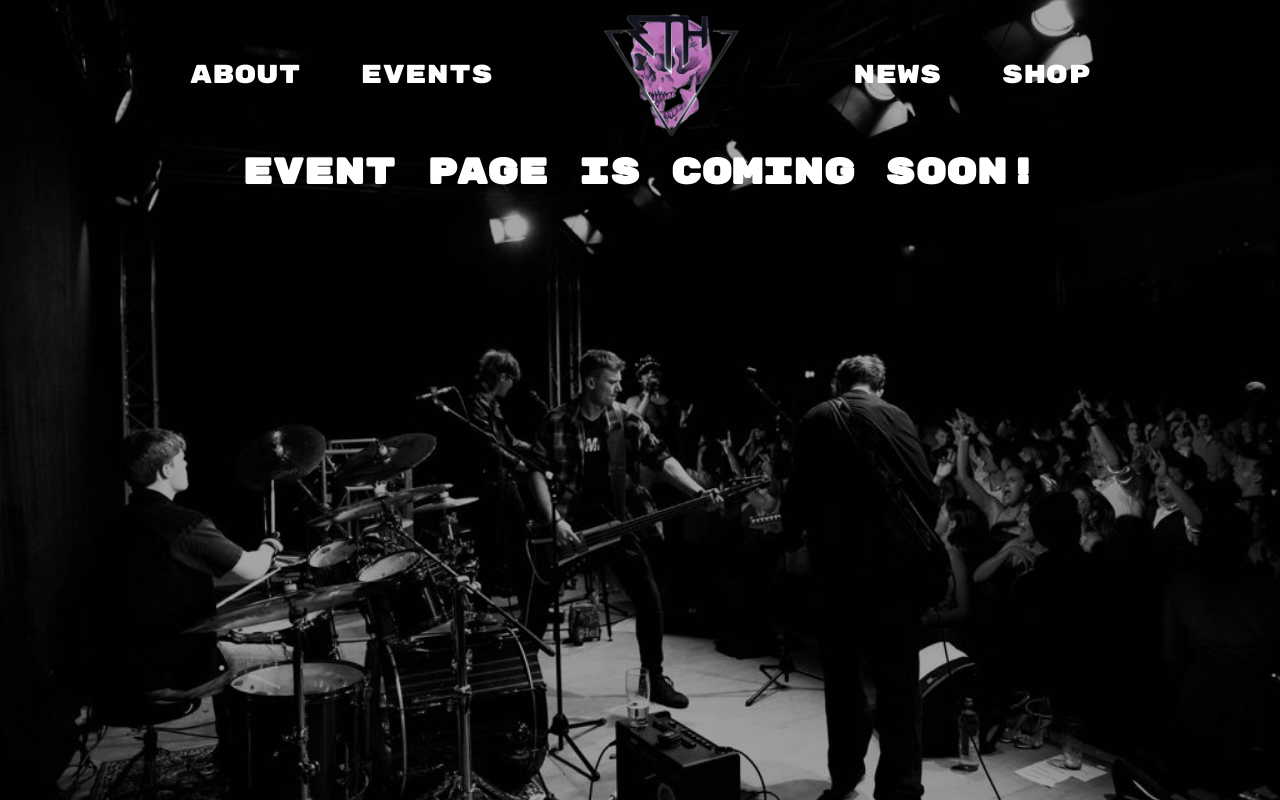
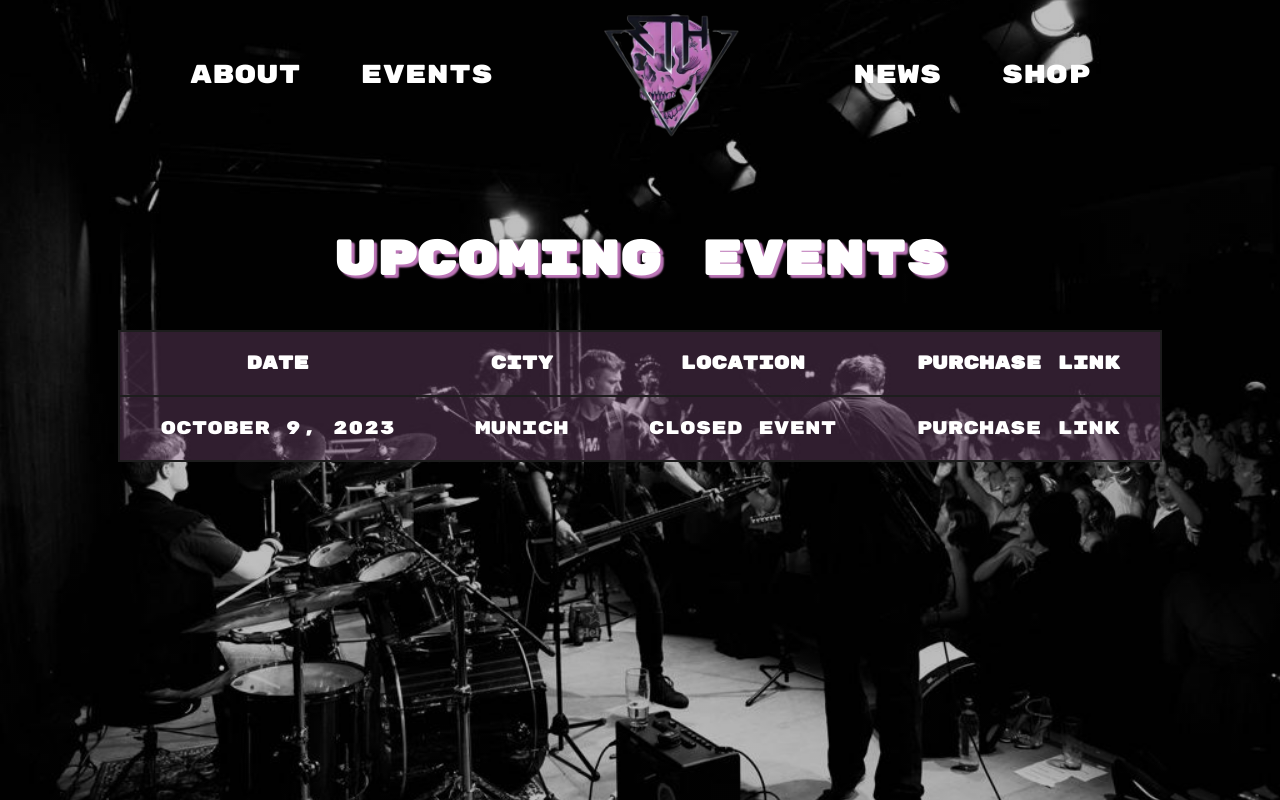
Before and after one commit to Kabukaluca/ETH, a plain HTML site: page pages/events.html in a window 1280 px wide. Drawn offline with Linux system fonts and the light colour scheme; a web font is replaced by a local one.

Commit message:
add table & styles to the events page

```diff
--- a/pages/events-styles.css
+++ b/pages/events-styles.css
@@ -8,8 +8,8 @@ body {
     width: 100%;
     height: 100vh;
     background-image: linear-gradient(
-        rgba(0, 0, 0, 0.35),
-        rgba(0, 0, 0, 0.35)
+        rgba(0, 0, 0, 0.25),
+        rgba(0, 0, 0, 0.25)
       ), url(../img/stage2.jpeg);
     background-size: cover;
     background-position: center;
@@ -84,11 +84,49 @@ body {
     cursor: pointer;
 }
 
-.h1 {
-    font-size: 36px;
+.main h1 {
     color: white;
     display: flex;
     text-align: center;
     justify-content: center;
     align-items: center;
+    padding-top: 5rem;
+    font-size: 3rem;
+    text-shadow:0.2rem 0.2rem 0.1rem rgb(189, 118, 184);
 }
+
+.table-container {
+    padding-top: 2.5rem;
+    max-width: 100%;
+    display: flex;
+    justify-content: center;
+    align-items: center;
+    margin: 0;
+}
+
+.table {
+    text-decoration: none;
+    color: white;
+    text-transform: uppercase;
+    max-width: 80%;
+    font-size: 1.15rem;
+    border-collapse: collapse;
+    border: 2px solid rgb(29, 29, 29);
+    background-color: rgba(189, 118, 184, 0.25);
+    min-width: 70%;
+}
+
+.table td a, .table th a {
+    text-decoration: none;
+    color: white;
+}
+
+.table td, .table th{
+    text-align: center;
+      padding: 20px 40px;
+}
+
+.table tr {
+    white-space: nowrap;
+    border: 2px solid rgb(29, 29, 29);
+}
--- a/pages/events.html
+++ b/pages/events.html
@@ -9,8 +9,7 @@
     <link href="https://fonts.googleapis.com/css2?family=Fasthand&family=Rock+Salt&family=Rubik+Mono+One&family=Syne+Mono&display=swap" rel="stylesheet">
 </head>
 <body>
-    <div class="main">
-        <div class="navbar">
+        <nav class="navbar">
             <ul>
                 <li><a href="../pages/about.html">about</a></li>
                 <li><a href="events.html">events</a></li>
@@ -18,10 +17,26 @@
                 <li><a href="../pages/news.html">news</a></li>
                 <li><a href="../pages/shop.html">shop</a></li>
             </ul>
+        </nav>
+        <div class="main">
+            <h1>Upcoming Events</h1>
+            <div class="table-container">
+                <table class="table">
+                    <tr>
+                        <th>Date</th>
+                        <th>City</th>
+                        <th colspan="2">Location</th>
+                        <th><a href="/">Purchase Link</a></th>
+                    </tr>
+                    <tr>
+                        <td>October 9, 2023</td>
+                        <td>Munich</td>
+                        <td colspan="2">Closed Event</td>
+                        <td><a href="/">Purchase Link</a></td>
+                    </tr>
+                </table>
+            </div>
         </div>
-        <p>
-            <h1 class="h1">EVENT PAGE IS COMING SOON!</h1>
-        </p>
     </div>
 
 </body>
```
